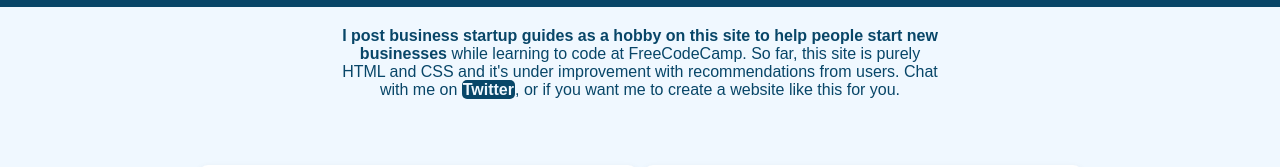
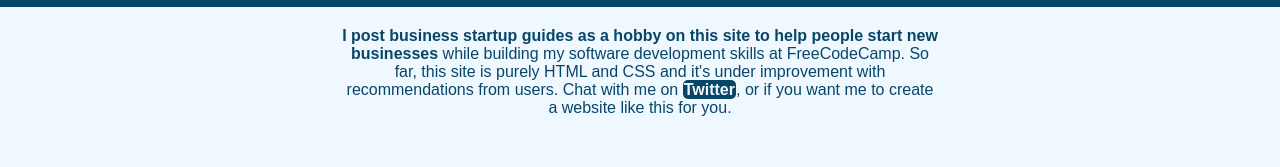
Before and after one commit to EmmanuelAka21/SiderBusiness, a plain HTML site: page index.html in a window 1280 px wide. Shown: the part 112-279 px from the top of the page. Drawn offline with nearby package versions, Linux system fonts and the light colour scheme.

Commit message:
Update index.html

```diff
--- a/index.html
+++ b/index.html
@@ -127,7 +127,7 @@
     </nav>-->
     <div class="container">
         <div class="bio">
-            <p><strong>I post business startup guides as a hobby on this site to help people start new businesses</strong> while learning to code at FreeCodeCamp. So far, this site is purely HTML and CSS and it's under improvement with recommendations from users. Chat with me on <a href="https://twitter.com/Emmanuel_Aka_21" class="twitter-link">Twitter</a>, or if you want me to create a website like this for you.</p>
+            <p><strong>I post business startup guides as a hobby on this site to help people start new businesses</strong> while building my software development skills at FreeCodeCamp. So far, this site is purely HTML and CSS and it's under improvement with recommendations from users. Chat with me on <a href="https://twitter.com/Emmanuel_Aka_21" class="twitter-link">Twitter</a>, or if you want me to create a website like this for you.</p>
         </div>
     <div class="class">
         <div class="post">
```
